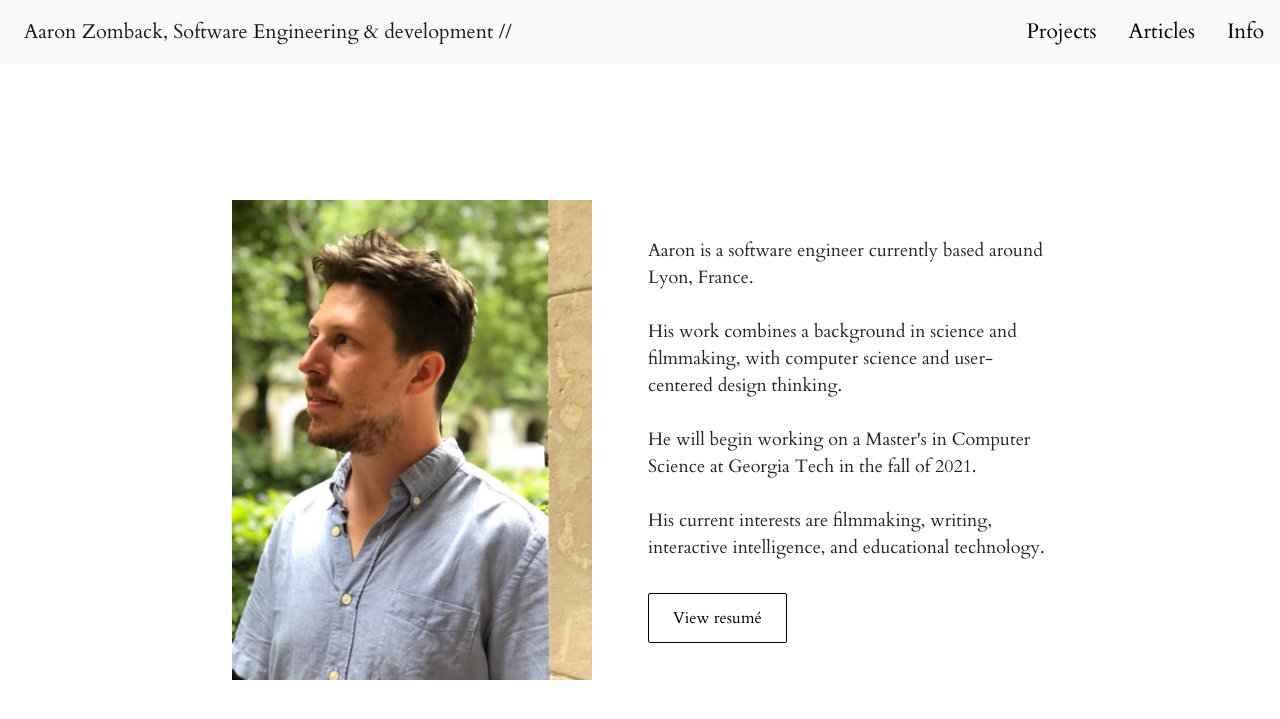
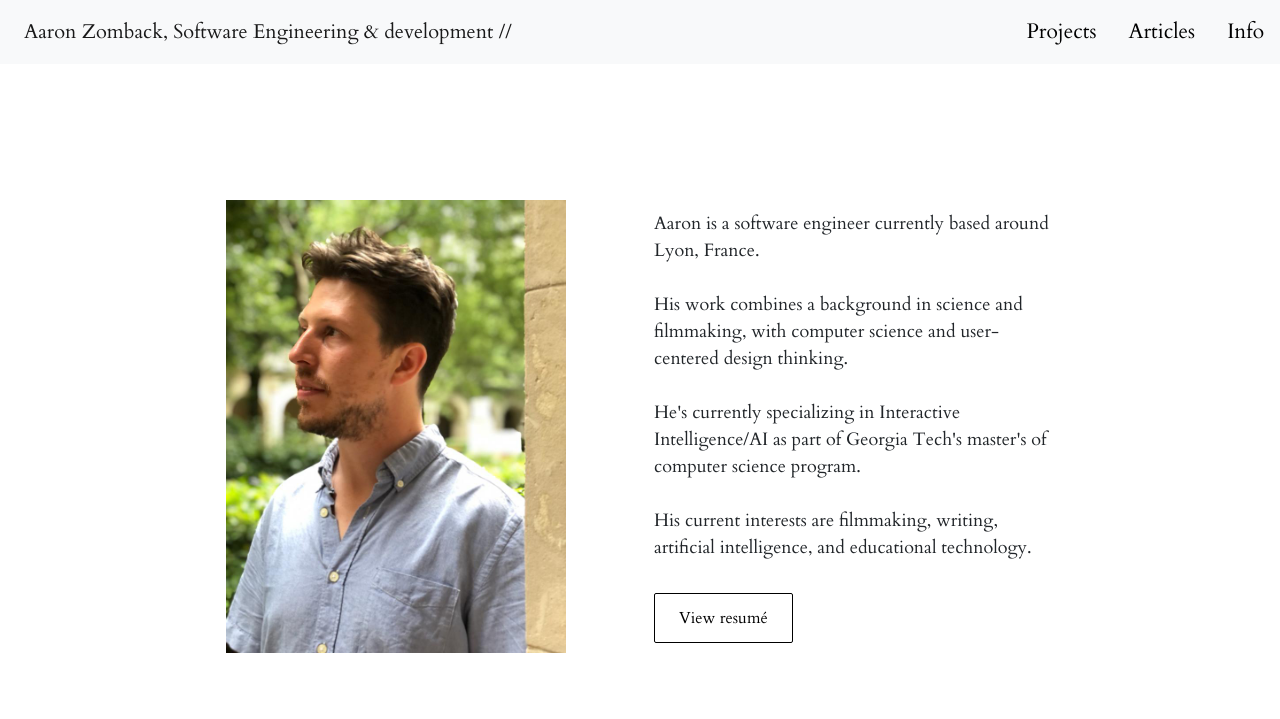
Before and after one commit to aaronzomback/design-portfolio, a Jekyll site: the page built from info.html, in a window 1280 px wide and 1300 px high. Shown: the top 719 px of the window. Built offline with Jekyll 4.4.1, drawn with Linux system fonts in a browser that asks for light colours; nearby versions of some CDN libraries.

Commit message:
update gt

```diff
--- a/_sass/_info.scss
+++ b/_sass/_info.scss
@@ -8,12 +8,12 @@ section.self  {
   justify-content: center;
   align-items: center;
   flex-wrap: wrap;
-  gap: 56px;
+  gap: 88px;
   margin-bottom: 200px;
 
 
   img {
-    width: 360px;
+    width: 340px;
     display: block;
   }
 }
--- a/info.html
+++ b/info.html
@@ -14,11 +14,10 @@ layout: default
 
       Aaron is a software engineer currently based around Lyon, France. <br> <br>
       His work combines a background in science and filmmaking, with computer science and user-centered design thinking.  <br> <br>
-      He will begin working on a Master's in Computer Science at Georgia Tech in the fall of 2021.
+      He's currently specializing in Interactive Intelligence/AI as part of Georgia Tech's master's of computer science program.
 
       <br> <br>
-
-      His current interests are filmmaking, writing, interactive intelligence, and educational technology.
+      His current interests are filmmaking, writing, artificial intelligence, and educational technology.
     </p>
 
 
```
